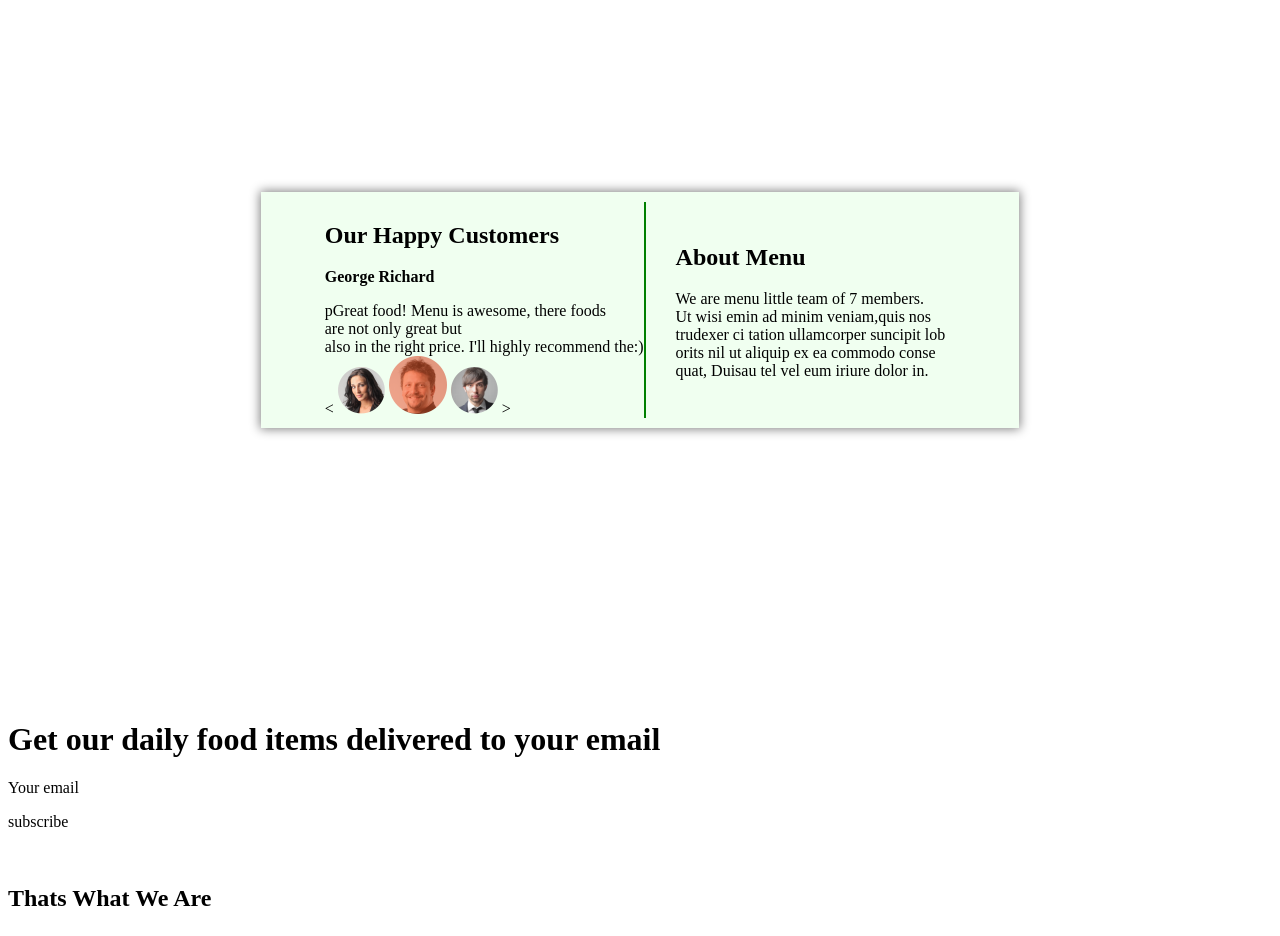
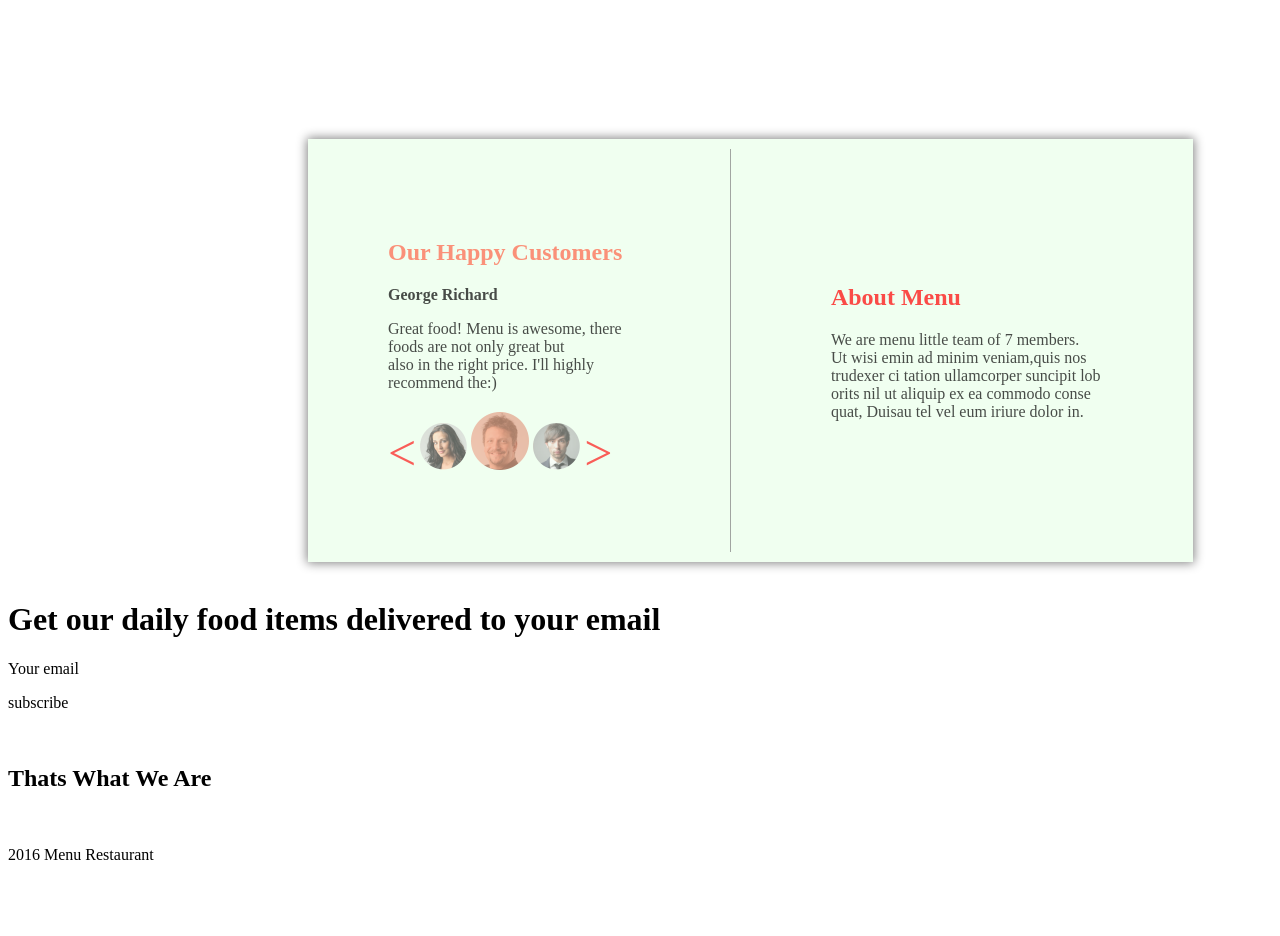
Before and after one commit to JoeGakumo21/IP-Anitas-kitchen, a plain HTML site: page index.html in a window 1280 px wide. Shown: the part 2840-3776 px from the top of the page. After the commit the page ends 3720 px from the top, so only its background shows below. Drawn offline with Linux system fonts and the light colour scheme.

Commit message:
the opening and closing tags added that will be used for navigation purposes

```diff
--- a/index.css
+++ b/index.css
@@ -133,21 +133,49 @@ span>b{
     background-color: honeydew;
     justify-content: center;
     align-items: center;
-    margin: 20%;
+    margin-left:300px;
+    width: 70%;
     box-shadow: 0px 0px 10px 1px grey;
+
 }
 .customers>.cust{
-    border-right: 2px solid green;
+    border-right: 1px solid grey;
     margin: 10px;
 
 }
 .cust{
     margin: 20px;
+    opacity: 0.7;
+    padding: 70px;
+    flex: 3;
+}
+.cust>h2{
+    color: tomato;
+
 }
 #aboutmenu
 {
     margin: 20px;
+    opacity: 0.7;
+    flex: 3;
+    padding: 70px;
 }
+#aboutmenu>h2{
+    color: red;
+}
+.evidence>a>span{
+    color: red;
+    font-size: 50px;
+    padding-top: -50px;
+}
+a{
+    text-decoration: none;
+}
+.cust>.evidence{
+    padding-top: 20px;
+    opacity: .9;
+}
+/* end of styling Customers */
 /* styling main content on food */
 #main-content{
     background-image: url("assets/backgrounds/foodsBg.jpg");
@@ -210,3 +238,4 @@ h3{
     font-size: 20px;
     text-align: center;
 }
+/* end of styling table and food section */
--- a/index.html
+++ b/index.html
@@ -108,15 +108,14 @@
         <div class="cust">
             <h2>Our Happy Customers</h2>
             <p><strong>George Richard</strong></p>
-            pGreat food! Menu is awesome, there foods <br>are not only great but<br>
+            Great food! Menu is awesome, there foods are not only great but<br>
             also in the right price. I'll highly recommend the:)
-            <div>
-                <span>&#60
-                </span>
-            <img src="assets/customers/p1.png" alt="">
-            <img src="assets/customers/p2.png" alt="">
-            <img src="assets/customers/p3.png" alt="">
-            <span>&#62</span>
+            <div class="evidence">
+               <a href="#"><span>&#60</span></a>
+                <img src="assets/customers/p1.png" alt="">
+                <img src="assets/customers/p2.png" alt="">
+                <img src="assets/customers/p3.png" alt="">
+                <a href="#"><span>&#62</span></a>
             </div>
         </div>
         <div id="aboutmenu">
```
